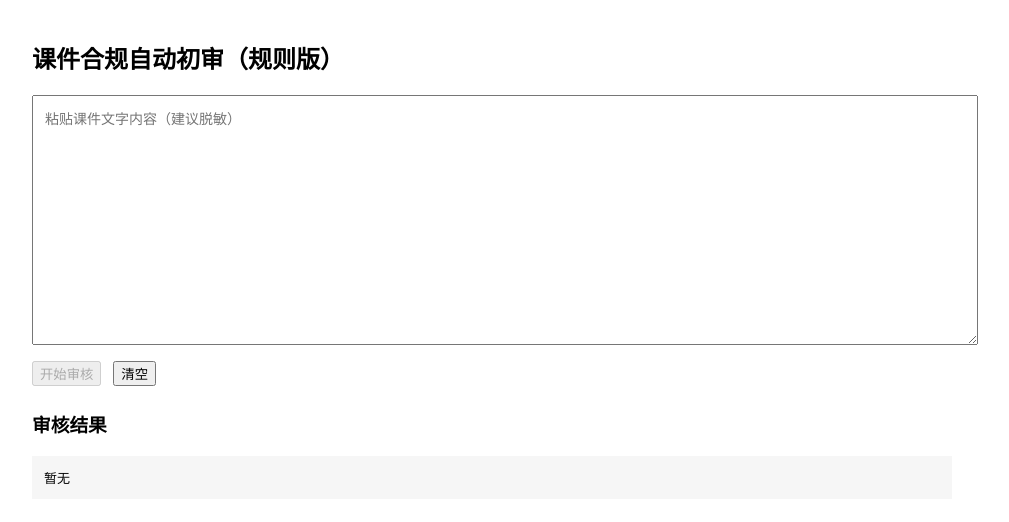
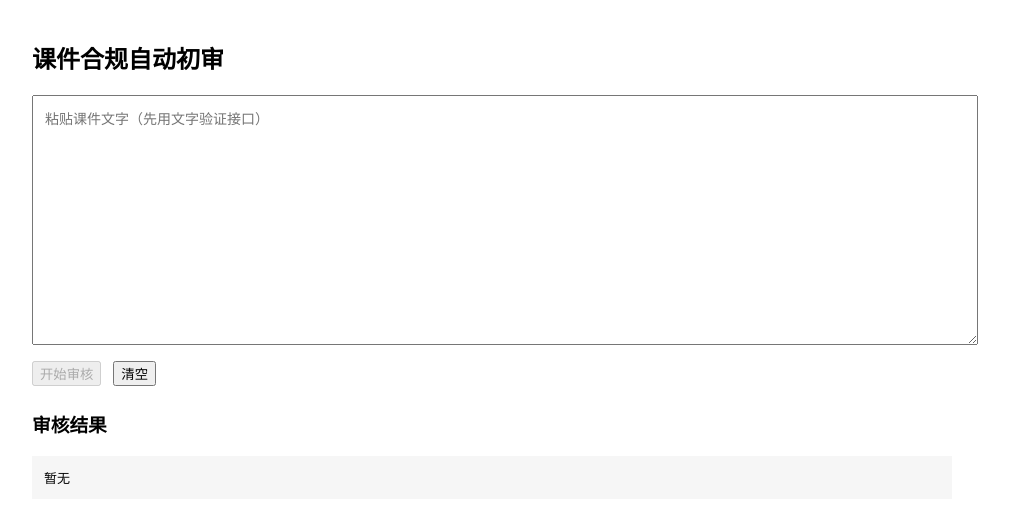
Before and after one commit to zikunhou1-boop/ppt-audit-web3, a Next.js app: page / in a window 1280 px wide. Shown: the top 522 px of the page, without its empty margins (148-1157 px from the left). Built offline with nearby package versions, Linux system fonts and the light colour scheme.

Commit message:
Update index.js

```diff
--- a/pages/index.js
+++ b/pages/index.js
@@ -14,12 +14,13 @@ export default function Home() {
         headers: { "Content-Type": "application/json" },
         body: JSON.stringify({ pages: [{ page: 1, content: text }] })
       });
+
       const raw = await resp.text();
-let data;
-try { data = JSON.parse(raw); }
-catch { data = { http_status: resp.status, raw }; }
-setResult(data);
+      let data;
+      try { data = JSON.parse(raw); }
+      catch { data = { http_status: resp.status, raw }; }
 
+      setResult(data);
     } catch (e) {
       setResult({ error: String(e) });
     } finally {
@@ -29,21 +30,30 @@ setResult(data);
 
   return (
     <div style={{ maxWidth: 920, margin: "40px auto", fontFamily: "sans-serif" }}>
-      <h2>课件合规自动初审（规则版）</h2>
+      <h2>课件合规自动初审</h2>
 
       <textarea
         rows={14}
         style={{ width: "100%", padding: 12, fontSize: 14 }}
-        placeholder="粘贴课件文字内容（建议脱敏）"
+        placeholder="粘贴课件文字（先用文字验证接口）"
         value={text}
         onChange={(e) => setText(e.target.value)}
       />
 
       <div style={{ marginTop: 12, display: "flex", gap: 12 }}>
-        <button onClick={onAudit} disabled={loading || !text.trim()}>
+        <button
+          type="button"              // 关键：必须是 button，避免变成 GET
+          onClick={onAudit}
+          disabled={loading || !text.trim()}
+        >
           {loading ? "审核中..." : "开始审核"}
         </button>
-        <button onClick={() => { setText(""); setResult(null); }} disabled={loading}>
+
+        <button
+          type="button"
+          onClick={() => { setText(""); setResult(null); }}
+          disabled={loading}
+        >
           清空
         </button>
       </div>
```
